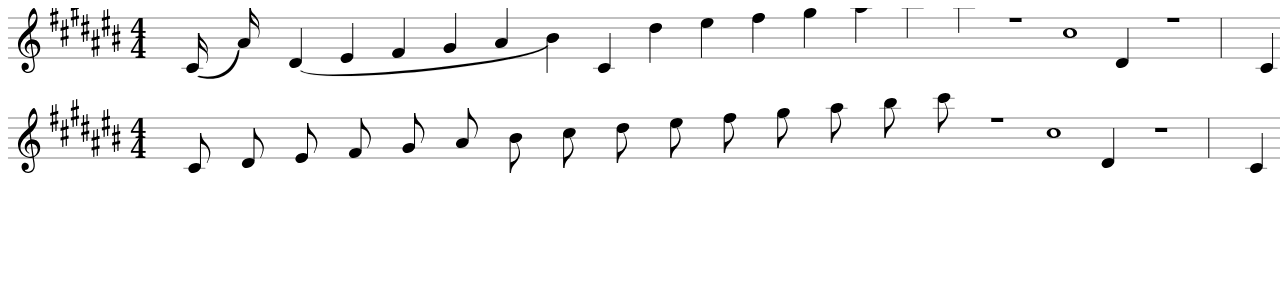
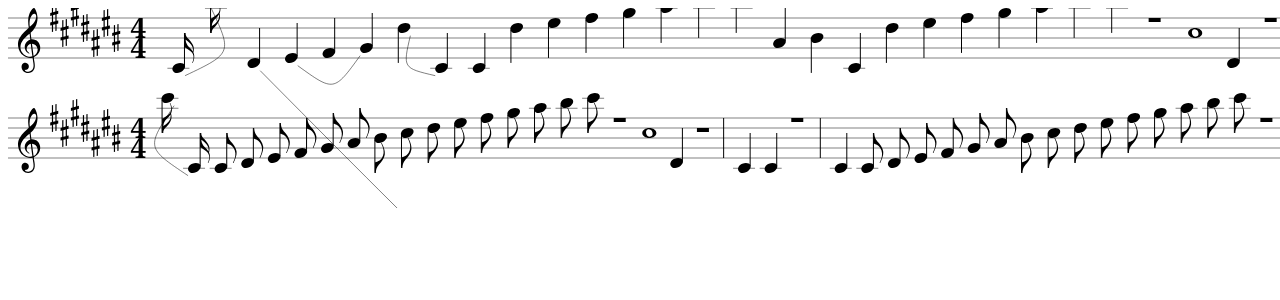
Before and after one commit to phinguyen202/svg-music-notation, a React app: page / in a window 1280 px wide. Shown: the top 300 px of the page. Built offline with nearby package versions, Linux system fonts and the light colour scheme.

Commit message:
calculate slur position

```diff
--- a/src/components/base/slur/slur.tsx
+++ b/src/components/base/slur/slur.tsx
@@ -1,11 +1,14 @@
 import React, { FunctionComponent } from 'react';
 import TrigonometryMath from '@utils/math';
-
+import { QuadraticEquationResult, quadraticEquationSolver } from '@utils/quadraticEquation';
+import { CoordinateModel } from '@model/common.model';
+type SlurPlace = 'over' | 'under';
 interface Props {
     x1: number;
     y1: number;
     x2: number;
     y2: number;
+    place?: SlurPlace;
 }
 
 const width: number = 0;
@@ -13,29 +16,57 @@ const height: number = 20;
 
 const curLength = 20;
 const extLength = 2;
-function JSX({ x1, y1, x2, y2 }: Props): JSX.Element {
-    const ac = Math.abs(x2 - x1);
-    const bc = Math.abs(y2 - y1);
-    const a1Degree = TrigonometryMath.atan(bc / ac);
-    const a2Degree = Math.abs(45 - a1Degree);
-    const ad = TrigonometryMath.cos(a2Degree) * curLength;
-    const dt = TrigonometryMath.sin(a2Degree) * curLength;
-    const curAx = x1 + ad;
-    const curAy = y1 + dt;
-    const curBx = x2 - dt;
-    const curBy = y2 + ad;
-    const ad1 = TrigonometryMath.cos(a1Degree) * extLength;
-    const a1d1 = TrigonometryMath.sin(a1Degree) * extLength;
-    const a1x = x1 - ad1;
-    const a1y = y1 + a1d1;
-    const b1x = x2 + ad1;
-    const b1y = y2 - a1d1;
-    const curA1x = a1x + ad + 3;
-    const curA1y = a1y + dt + 3;
-    const curB1x = b1x - dt + 3;
-    const curB1y = b1y + ad + 3;
+function JSX({ x1, y1, x2, y2, place = 'under' }: Props): JSX.Element {
+    // called AB: y = ax + b
+    // yA = axA + b
+    // yB = axB + b
+    // yA - yB = a(xA - xB)
+    const a = (y2 - y1) / (x2 - x1);
+    const b = y1 - a * x1;
+
+    // call H is "center" of AB
+    const xH = (x1 + x2) / 2;
+    const yH = (y1 + y2) / 2;
+
+    // called CH ⊥ AB
+    // => CH: y = a1x + b1 => a*a1 = -1 => a1 = -1/a
+    const a1 = -1 / a;
+    const b1 = yH - a1 * xH;
+
+    const dAH = Math.sqrt(Math.pow((x1 - xH), 2) + Math.pow((y1 - yH), 2));
+    const dHC = dAH * TrigonometryMath.tan(45); // actually dAH = dHC because 45 degrees
+    // called c: xC, yC is needed position
+    // (xC - xH)^2 + (yC - yH)^2 = dHC^2
+    // PTB2 a1 * x2 + b1 * x + c = 0
+    // => a = 1 + a1^2
+    // => b = -2xH + 2a1b1 -2a1yH = -2(xH -a1b1 + ayH);
+    // => c = -(dHC^2) + xH^2 + yH^2 + b1^2 - 2b1yH
+    const re: QuadraticEquationResult = quadraticEquationSolver(1 + Math.pow(a1, 2), -2 * (xH - a1 * b1 + a1 * yH), -(Math.pow(dHC, 2)) + Math.pow(xH, 2) + Math.pow(yH, 2) + Math.pow(b1, 2) - 2 * b1 * yH);
+    const c1: CoordinateModel = {
+        x: re.result1,
+        y: a1 * re.result1 + b1
+    };
+    const c2: CoordinateModel = {
+        x: re.result2,
+        y: a1 * re.result2 + b1
+    };
+
+    let c;
+    if (place === 'under') {
+        c = c1.y >= c2.y ? c1 : c2;
+    } else {
+        c = c1.y >= c2.y ? c2 : c1;
+    }
+
+    const curAx = c.x;
+    const curAy = c.y;
+    const curBx = c.x;
+    const curBy = c.y;
     return (
-        <path d={`M ${x1} ${y1} C ${curAx} ${curAy}, ${curBx} ${curBy}, ${x2} ${y2} L ${b1x} ${b1y} C ${curB1x} ${curB1y}, ${curA1x} ${curA1y}, ${a1x} ${a1y} Z`} strokeWidth={0.1} stroke='black' fill='black' />
+        <>
+            {/* <path d={`M ${x1} ${y1} C ${curAx} ${curAy}, ${curBx} ${curBy}, ${x2} ${y2} L ${b1x} ${b1y} C ${curB1x} ${curB1y}, ${curA1x} ${curA1y}, ${a1x} ${a1y} Z`} strokeWidth={0.1} stroke='black' fill='none' /> */}
+            <path d={`M ${x1} ${y1} C ${curAx} ${curAy}, ${curBx} ${curBy}, ${x2} ${y2} `} strokeWidth={0.5} stroke='black' fill='none' />
+        </>
     );
 }
 
--- a/src/test.tsx
+++ b/src/test.tsx
@@ -16,13 +16,23 @@ const treblestaveSource: SvgStaveSource = {
         { type: 'keySignature', keySigNumber: 7 },
         { type: 'timeSignature', upper: 4, lower: 4 },
         { type: 'note', duration: 'sixteenth', pitch: 'C4', slurPair: 1 },
-        { type: 'note', duration: 'sixteenth', pitch: 'A4', slurPair: 1 },
+        { type: 'note', duration: 'sixteenth', pitch: 'C6', slurPair: 1 },
         { type: 'note', duration: 'quarter', pitch: 'D4', slurPair: 2 },
-        { type: 'note', duration: 'quarter', pitch: 'E4' },
+        { type: 'note', duration: 'quarter', pitch: 'E4', slurPair: 3 },
         { type: 'note', duration: 'quarter', pitch: 'F4' },
-        { type: 'note', duration: 'quarter', pitch: 'G4' },
+        { type: 'note', duration: 'quarter', pitch: 'G4', slurPair: 3 },
+        { type: 'note', duration: 'quarter', pitch: 'D5', slurPair: 4 },
+        { type: 'note', duration: 'quarter', pitch: 'C4', slurPair: 4 },
+        { type: 'note', duration: 'quarter', pitch: 'C4' },
+        { type: 'note', duration: 'quarter', pitch: 'D5' },
+        { type: 'note', duration: 'quarter', pitch: 'E5' },
+        { type: 'note', duration: 'quarter', pitch: 'F5' },
+        { type: 'note', duration: 'quarter', pitch: 'G5' },
+        { type: 'note', duration: 'quarter', pitch: 'A5' },
+        { type: 'note', duration: 'quarter', pitch: 'B5' },
+        { type: 'note', duration: 'quarter', pitch: 'C6' },
         { type: 'note', duration: 'quarter', pitch: 'A4' },
-        { type: 'note', duration: 'quarter', pitch: 'B4', slurPair: 2 },
+        { type: 'note', duration: 'quarter', pitch: 'B4' },
         { type: 'note', duration: 'quarter', pitch: 'C4' },
         { type: 'note', duration: 'quarter', pitch: 'D5' },
         { type: 'note', duration: 'quarter', pitch: 'E5' },
@@ -40,7 +50,7 @@ const treblestaveSource: SvgStaveSource = {
         { type: 'note', duration: 'quarter', pitch: 'C4' },
         { type: 'rest', duration: 'sixteenth' },
         { type: 'barline', barline: 'single' },
-        { type: 'note', duration: 'quarter', pitch: 'C4' },
+        { type: 'note', duration: 'quarter', pitch: 'C4', slurPair: 2 },
     ]
 };
 
@@ -50,6 +60,33 @@ const treblestaveSource0: SvgStaveSource = {
         { type: 'clef', clef: 'treble' },
         { type: 'keySignature', keySigNumber: 7 },
         { type: 'timeSignature', upper: 4, lower: 4 },
+        { type: 'note', duration: 'sixteenth', pitch: 'C6', slurPair: 1 },
+        { type: 'note', duration: 'sixteenth', pitch: 'C4', slurPair: 1 },
+        { type: 'note', duration: 'eighth', pitch: 'C4' },
+        { type: 'note', duration: 'eighth', pitch: 'D4' },
+        { type: 'note', duration: 'eighth', pitch: 'E4' },
+        { type: 'note', duration: 'eighth', pitch: 'F4' },
+        { type: 'note', duration: 'eighth', pitch: 'G4' },
+        { type: 'note', duration: 'eighth', pitch: 'A4' },
+        { type: 'note', duration: 'eighth', pitch: 'B4' },
+        { type: 'note', duration: 'eighth', pitch: 'C5' },
+        { type: 'note', duration: 'eighth', pitch: 'D5' },
+        { type: 'note', duration: 'eighth', pitch: 'E5' },
+        { type: 'note', duration: 'eighth', pitch: 'F5' },
+        { type: 'note', duration: 'eighth', pitch: 'G5' },
+        { type: 'note', duration: 'eighth', pitch: 'A5' },
+        { type: 'note', duration: 'eighth', pitch: 'B5' },
+        { type: 'note', duration: 'eighth', pitch: 'C6' },
+        { type: 'rest', duration: 'sixteenth' },
+        { type: 'note', duration: 'whole', pitch: 'C5' },
+        { type: 'note', duration: 'quarter', pitch: 'D4' },
+        { type: 'rest', duration: 'eighth' },
+        { type: 'barline', barline: 'single' },
+        { type: 'note', duration: 'quarter', pitch: 'C4' },
+        { type: 'note', duration: 'quarter', pitch: 'C4' },
+        { type: 'rest', duration: 'sixteenth' },
+        { type: 'barline', barline: 'single' },
+        { type: 'note', duration: 'quarter', pitch: 'C4' },
         { type: 'note', duration: 'eighth', pitch: 'C4' },
         { type: 'note', duration: 'eighth', pitch: 'D4' },
         { type: 'note', duration: 'eighth', pitch: 'E4' },
--- /dev/null
+++ b/src/utils/quadraticEquation.ts
@@ -0,0 +1,15 @@
+// Quadratic Equation Solver
+export interface QuadraticEquationResult {
+    result1: number;
+    result2: number;
+}
+
+export function quadraticEquationSolver(a: number, b: number, c: number): QuadraticEquationResult {
+    console.log(a, b, c);
+
+    const dental = Math.sqrt(Math.pow(b, 2) - (4 * a * c));
+    return <QuadraticEquationResult>{
+        result1: (-1 * b + dental) / (2 * a),
+        result2: (-1 * b - dental) / (2 * a)
+    }
+}
```
